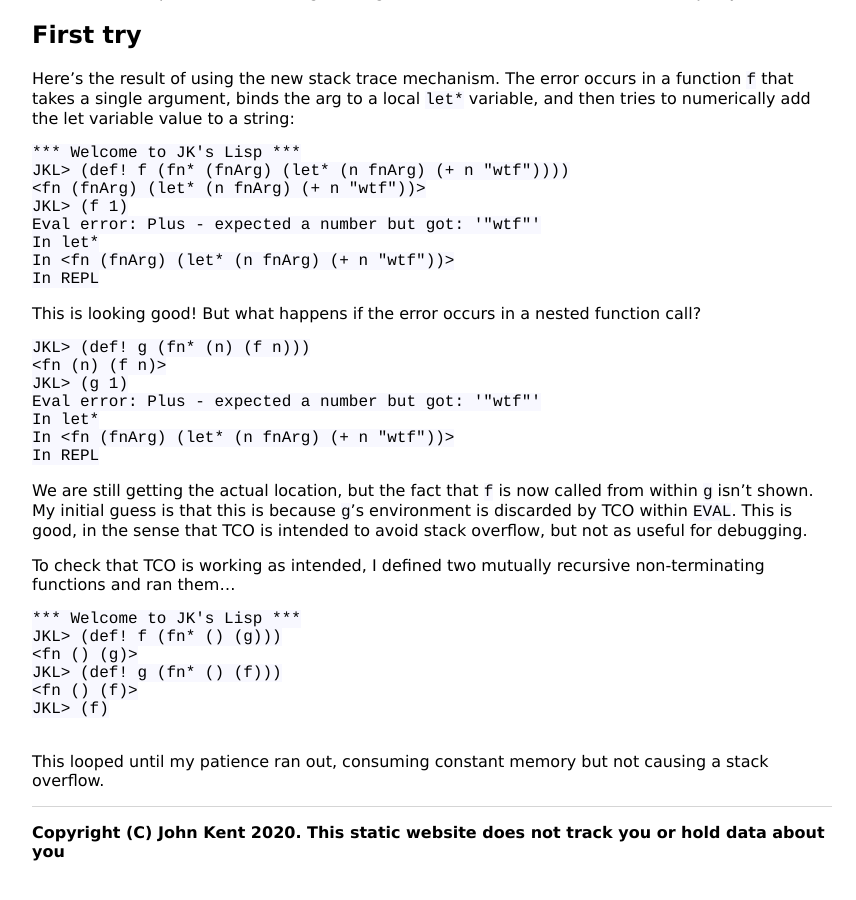
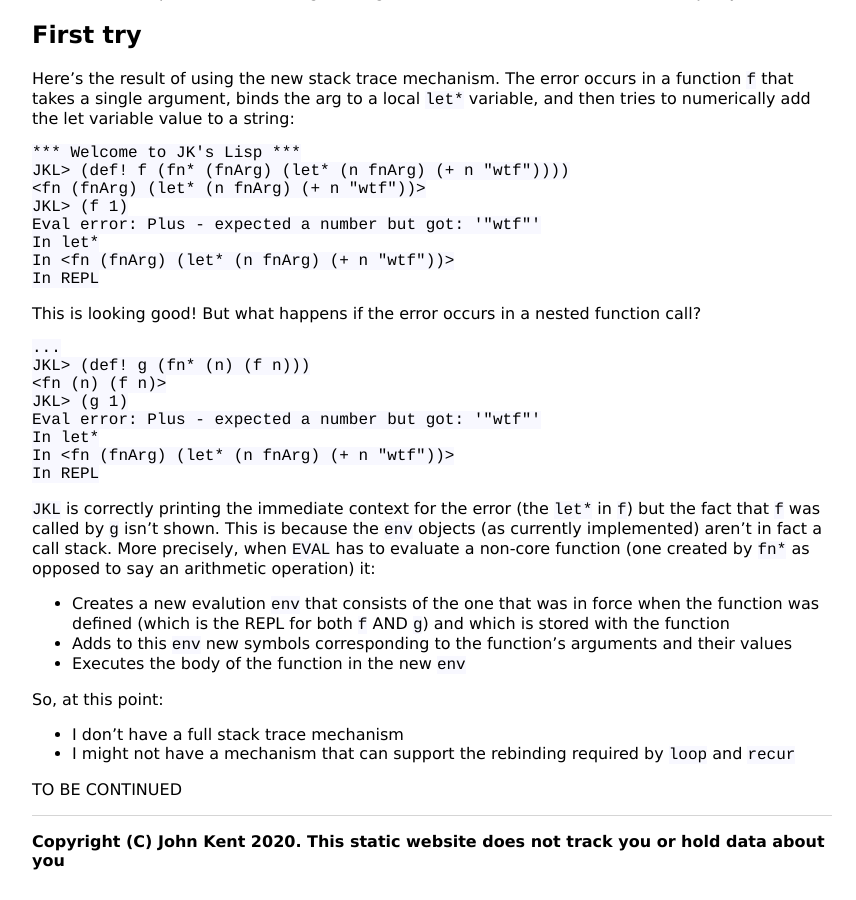
Before and after one commit to KineticLensman/KineticLensman.github.io, a Jekyll site: the page built from _posts/2020-05-02-environments.md, in a window 1280 px wide and 900 px high, scrolled down 1773 px. Shown: the whole window, without its empty margins (208-1064 px from the left). Built offline with Jekyll 4.4.1, drawn with Linux system fonts in a browser that asks for light colours.

Commit message:
added: envs are not a call stack

````diff
--- a/_posts/2020-05-02-environments.md
+++ b/_posts/2020-05-02-environments.md
@@ -66,6 +66,7 @@ In REPL
 This is looking good! But what happens if the error occurs in a nested function call?
 
 ```
+...
 JKL> (def! g (fn* (n) (f n)))
 <fn (n) (f n)>
 JKL> (g 1)
@@ -75,16 +76,13 @@ In <fn (fnArg) (let* (n fnArg) (+ n "wtf"))>
 In REPL
 ```
 
-We are still getting the actual location, but the fact that `f` is now called from within `g` isn't shown. My initial guess is that this is because `g`'s environment is discarded by TCO within `EVAL`. This is good, in the sense that TCO is intended to avoid stack overflow, but not as useful for debugging.
+`JKL` is correctly printing the immediate context for the error (the `let*` in `f`) but the fact that `f` was called by `g` isn't shown. This is because the `env` objects (as currently implemented) aren't in fact a call stack. More precisely, when `EVAL` has to evaluate a non-core function (one created by `fn*` as opposed to say an arithmetic operation) it:
+* Creates a new evalution `env` that consists of the one that was in force when the function was defined (which is the REPL for both `f` AND `g`) and which is stored with the function
+* Adds to this `env` new symbols corresponding to the function's arguments and their values
+* Executes the body of the function in the new `env`
 
-To check that TCO is working as intended, I defined two mutually recursive non-terminating functions and ran them...
-```
-*** Welcome to JK's Lisp ***
-JKL> (def! f (fn* () (g)))
-<fn () (g)>
-JKL> (def! g (fn* () (f)))
-<fn () (f)>
-JKL> (f)
+So, at this point:
+* I don't have a full stack trace mechanism
+* I might not have a mechanism that can support the rebinding required by `loop` and `recur`
 
-```
-This looped until my patience ran out, consuming constant memory but not causing a stack overflow.
+TO BE CONTINUED
````
